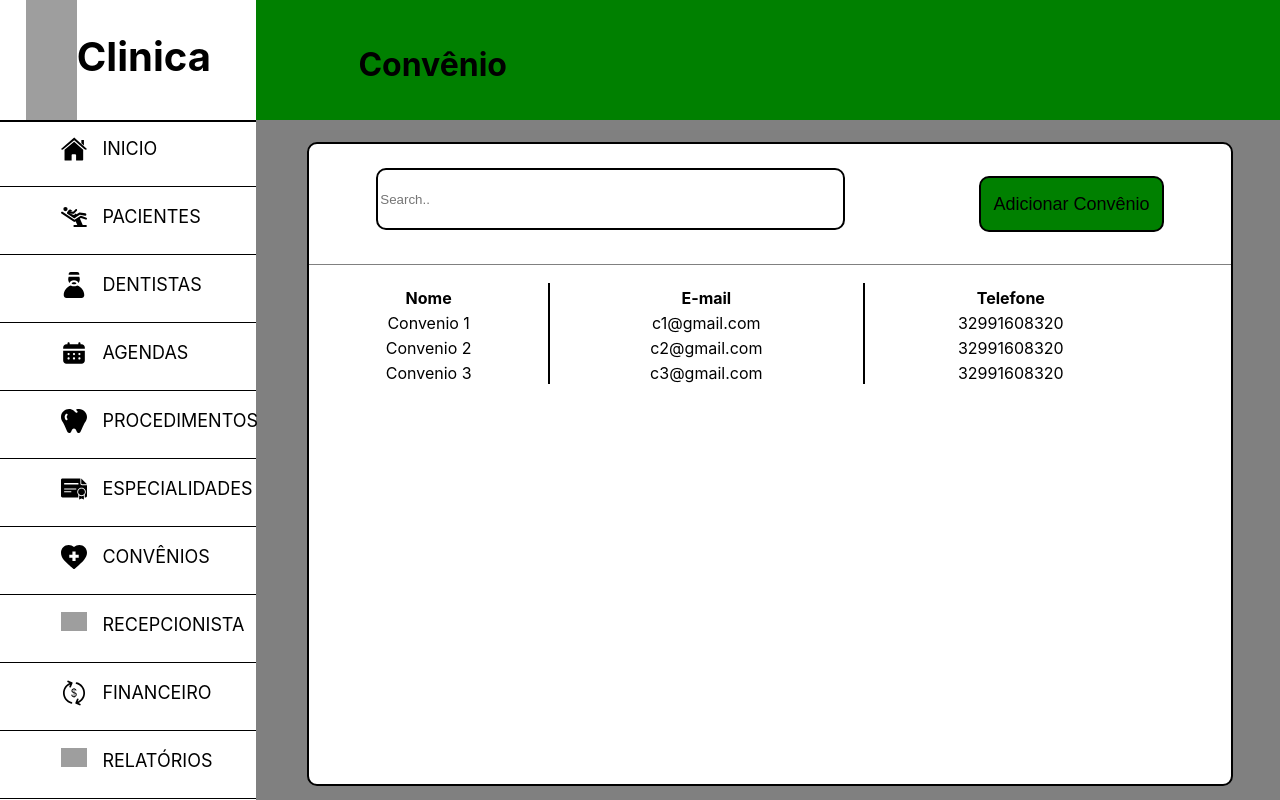
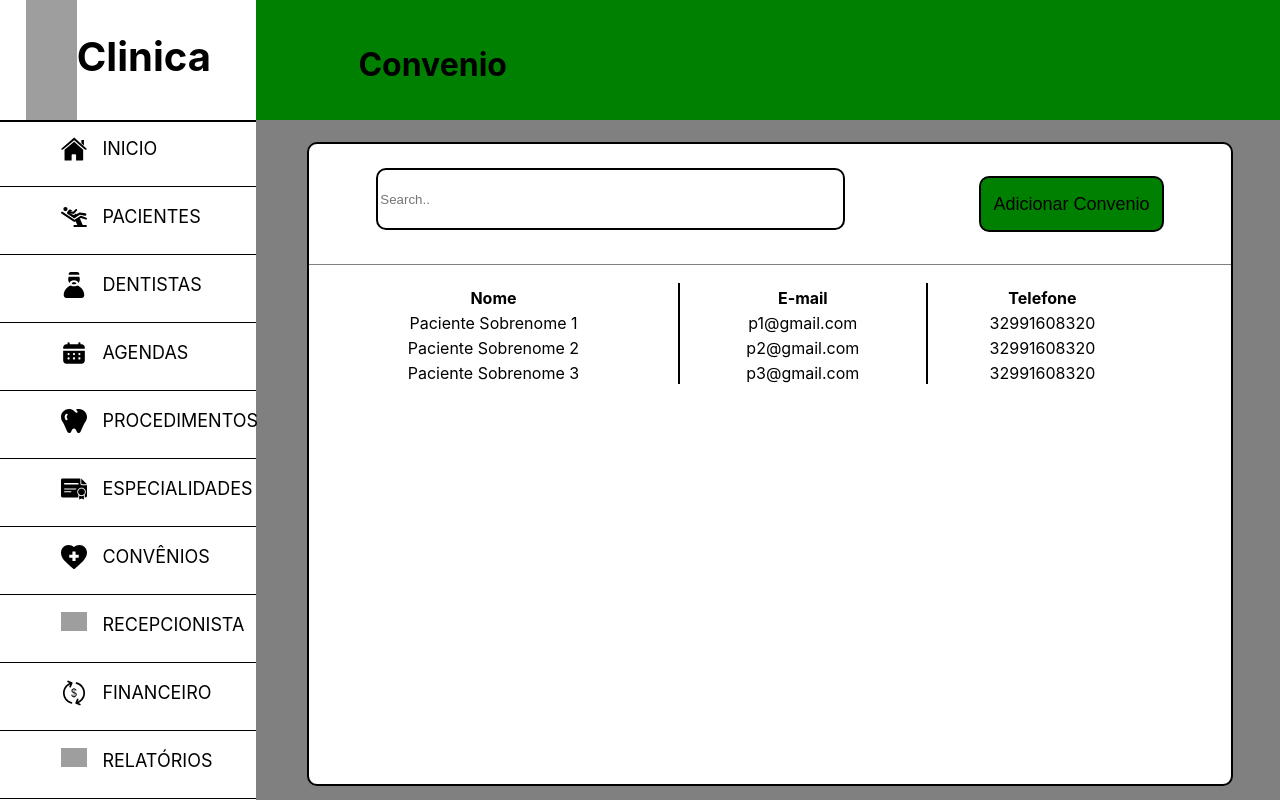
Before and after one commit to IF-Trabalhos/SCCO, a React (Create React App) app: page /convenio in a window 1280 px wide. Built offline with nearby package versions, Linux system fonts and the light colour scheme; grey boxes are pictures that could not be loaded.

Commit message:
Criação da página generica

```diff
--- a/package.json
+++ b/package.json
@@ -6,6 +6,7 @@
     "@testing-library/jest-dom": "^5.16.5",
     "@testing-library/react": "^13.4.0",
     "@testing-library/user-event": "^13.5.0",
+    "axios": "^1.2.2",
     "react": "^18.2.0",
     "react-dom": "^18.2.0",
     "react-router-dom": "^6.5.0",
--- a/src/App.js
+++ b/src/App.js
@@ -1,12 +1,7 @@
 import { BrowserRouter, Route, Routes } from 'react-router-dom';
 import './App.css'
 import MenuLateral from './componentes/MenuLateral';
-import Paciente from './paginas/Paciente';
-import Dentista from './paginas/Dentista'
-import Recepcionista from './paginas/Recepcionista'
-import Procedimento from './paginas/Procedimento'
-import Especialidade from './paginas/Especialidade'
-import Convenio from './paginas/Convenio'
+import PaginaGenerica from './paginas/PaginaGenerica';
 
 function App() {
 	return (
@@ -14,12 +9,13 @@ function App() {
 			<div className="container">
 				<MenuLateral />
 				<Routes>
-					<Route path='/paciente' element={<Paciente />}/>
-					<Route path='/dentista' element={<Dentista />}/>
-					<Route path='/recepcionista' element={<Recepcionista />}/>
-					<Route path='/procedimento' element={<Procedimento />}/>
-					<Route path='/especialidade' element={<Especialidade />} />
-					<Route path='/convenio' element={<Convenio />} />
+					<Route path='/' element={<PaginaGenerica />}/>
+					<Route path='/paciente' element={<PaginaGenerica titulo="Paciente" />}/>
+					<Route path='/dentista' element={<PaginaGenerica titulo="Dentista" />}/>
+					<Route path='/recepcionista' element={<PaginaGenerica titulo="Recepcionista" />}/>
+					<Route path='/procedimento' element={<PaginaGenerica titulo="Procedimento" />}/>
+					<Route path='/especialidade' element={<PaginaGenerica titulo="Especialidade" />} />
+					<Route path='/convenio' element={<PaginaGenerica titulo="Convenio" />} />
 				</Routes>
 			</div>
 		</BrowserRouter>
--- a/src/paginas/Convenio.jsx
+++ /dev/null
@@ -1,37 +0,0 @@
-import React from "react";
-import TelaInicialGenerica from "../componentes/TelaInicialGenerica";
-
-const Convenio= () => {
-    const colunas =[
-        {
-            nome: "Nome", classe:"borda-lateral", sort: true
-        },
-        {
-            nome: "E-mail", classe:"borda-lateral", sort: true
-        },
-        {
-            nome: "Telefone", classe:"", sort: true
-        },
-    ]
-    const linhas =[
-        {
-            coluna1: "Convenio 1", coluna2: "c1@gmail.com", coluna3: "32991608320"
-        },
-        {
-            coluna1: "Convenio 2", coluna2: "c2@gmail.com", coluna3: "32991608320"
-        },
-        {
-            coluna1: "Convenio 3", coluna2: "c3@gmail.com", coluna3: "32991608320"
-        },
-    ]
-    return(
-        <div className="conteudo-principal">
-            <div className='cabeçalho-principal' >
-                <h1>Convênio</h1>
-            </div>
-            <TelaInicialGenerica titulo={'Convênio'} colunas={colunas} linhas={linhas} />
-        </div>
-    )
-}
-
-export default Convenio
--- a/src/paginas/Especialidade.jsx
+++ /dev/null
@@ -1,37 +0,0 @@
-import React from "react";
-import TelaInicialGenerica from "../componentes/TelaInicialGenerica";
-
-const Especialidade = () => {
-    const colunas =[
-        {
-            nome: "Nome", classe:"borda-lateral", sort: true
-        },
-        {
-            nome: "Especialidade", classe:"borda-lateral", sort: true
-        },
-        {
-            nome: "Status", classe:"", sort: true
-        },
-    ]
-    const linhas =[
-        {
-            coluna1: "Procedimento  1", coluna2: "Especialidade 1", coluna3: "Ativo"
-        },
-        {
-            coluna1: "Procedimento 2", coluna2: "Especialidade 2", coluna3: "Ativo"
-        },
-        {
-            coluna1: "Procedimento 3", coluna2: "Especialidade 3", coluna3: "Inativo"
-        },
-    ]
-    return(
-        <div className="conteudo-principal">
-            <div className='cabeçalho-principal' >
-                <h1>Especialidade</h1>
-            </div>
-            <TelaInicialGenerica titulo={'Especialidade'} colunas={colunas} linhas={linhas} />
-        </div>
-    )
-}
-
-export default Especialidade
--- a/src/paginas/Paciente.jsx
+++ /dev/null
@@ -1,37 +0,0 @@
-import React from "react";
-import TelaInicialGenerica from "../componentes/TelaInicialGenerica";
-
-const Paciente = () => {
-    const colunas =[
-        {
-            nome: "Nome", classe:"borda-lateral", sort: true
-        },
-        {
-            nome: "E-mail", classe:"borda-lateral", sort: true
-        },
-        {
-            nome: "Telefone", classe:"", sort: true
-        },
-    ]
-    const linhas =[
-        {
-            coluna1: "Paciente Sobrenome 1", coluna2: "p1@gmail.com", coluna3: "32991608320"
-        },
-        {
-            coluna1: "Paciente Sobrenome 2", coluna2: "p2@gmail.com", coluna3: "32991608320"
-        },
-        {
-            coluna1: "Paciente Sobrenome 3", coluna2: "p3@gmail.com", coluna3: "32991608320"
-        },
-    ]
-    return(
-        <div className="conteudo-principal">
-            <div className='cabeçalho-principal' >
-                <h1>Paciente</h1>
-            </div>
-            <TelaInicialGenerica titulo={'Paciente'} colunas={colunas} linhas={linhas} />
-        </div>
-    )
-}
-
-export default Paciente
--- a/src/paginas/Dentista.jsx
+++ b/src/paginas/PaginaGenerica.jsx
@@ -1,7 +1,7 @@
 import React from "react";
 import TelaInicialGenerica from "../componentes/TelaInicialGenerica";
 
-const Dentista = () => {
+const PaginaGenerica = ({titulo}) => {
     const colunas =[
         {
             nome: "Nome", classe:"borda-lateral", sort: true
@@ -15,23 +15,23 @@ const Dentista = () => {
     ]
     const linhas =[
         {
-            coluna1: "Dentista Sobrenome 1", coluna2: "d1@gmail.com", coluna3: "32991608320"
+            coluna1: "Paciente Sobrenome 1", coluna2: "p1@gmail.com", coluna3: "32991608320"
         },
         {
-            coluna1: "Dentista Sobrenome 2", coluna2: "d2@gmail.com", coluna3: "32991608320"
+            coluna1: "Paciente Sobrenome 2", coluna2: "p2@gmail.com", coluna3: "32991608320"
         },
         {
-            coluna1: "Dentista Sobrenome 3", coluna2: "d3@gmail.com", coluna3: "32991608320"
+            coluna1: "Paciente Sobrenome 3", coluna2: "p3@gmail.com", coluna3: "32991608320"
         },
     ]
     return(
         <div className="conteudo-principal">
             <div className='cabeçalho-principal' >
-                <h1>Dentista</h1>
+                <h1>{titulo}</h1>
             </div>
-            <TelaInicialGenerica titulo={'Dentista'} colunas={colunas} linhas={linhas} />
+            <TelaInicialGenerica titulo={titulo} colunas={colunas} linhas={linhas} />
         </div>
     )
 }
 
-export default Dentista
+export default PaginaGenerica
--- a/src/paginas/Procedimento.jsx
+++ /dev/null
@@ -1,37 +0,0 @@
-import React from "react";
-import TelaInicialGenerica from "../componentes/TelaInicialGenerica";
-
-const Procedimento = () => {
-    const colunas =[
-        {
-            nome: "Nome", classe:"borda-lateral", sort: true
-        },
-        {
-            nome: "Especialidade", classe:"borda-lateral", sort: true
-        },
-        {
-            nome: "Status", classe:"", sort: true
-        },
-    ]
-    const linhas =[
-        {
-            coluna1: "Procedimento  1", coluna2: "Especialidade 1", coluna3: "Ativo"
-        },
-        {
-            coluna1: "Procedimento 2", coluna2: "Especialidade 2", coluna3: "Ativo"
-        },
-        {
-            coluna1: "Procedimento 3", coluna2: "Especialidade 3", coluna3: "Inativo"
-        },
-    ]
-    return(
-        <div className="conteudo-principal">
-            <div className='cabeçalho-principal' >
-                <h1>Procedimento</h1>
-            </div>
-            <TelaInicialGenerica titulo={'Procedimento'} colunas={colunas} linhas={linhas} />
-        </div>
-    )
-}
-
-export default Procedimento
--- a/src/paginas/Recepcionista.jsx
+++ /dev/null
@@ -1,37 +0,0 @@
-import React from "react";
-import TelaInicialGenerica from "../componentes/TelaInicialGenerica";
-
-const Recepcionista = () => {
-    const colunas =[
-        {
-            nome: "Nome", classe:"borda-lateral", sort: true
-        },
-        {
-            nome: "E-mail", classe:"borda-lateral", sort: true
-        },
-        {
-            nome: "Telefone", classe:"", sort: true
-        },
-    ]
-    const linhas =[
-        {
-            coluna1: "Recepcionista 1", coluna2: "rp1@gmail.com", coluna3: "32991608320"
-        },
-        {
-            coluna1: "Recepcionista 2", coluna2: "rp2@gmail.com", coluna3: "32991608320"
-        },
-        {
-            coluna1: "Recepcionista 3", coluna2: "rp3@gmail.com", coluna3: "32991608320"
-        },
-    ]
-    return(
-        <div className="conteudo-principal">
-            <div className='cabeçalho-principal' >
-                <h1>Recepcionista</h1>
-            </div>
-            <TelaInicialGenerica titulo={'Recepcionista'} colunas={colunas} linhas={linhas} />
-        </div>
-    )
-}
-
-export default Recepcionista
```
Also changed, not shown: 1 other file (tests, documents, lock files or other folders).
